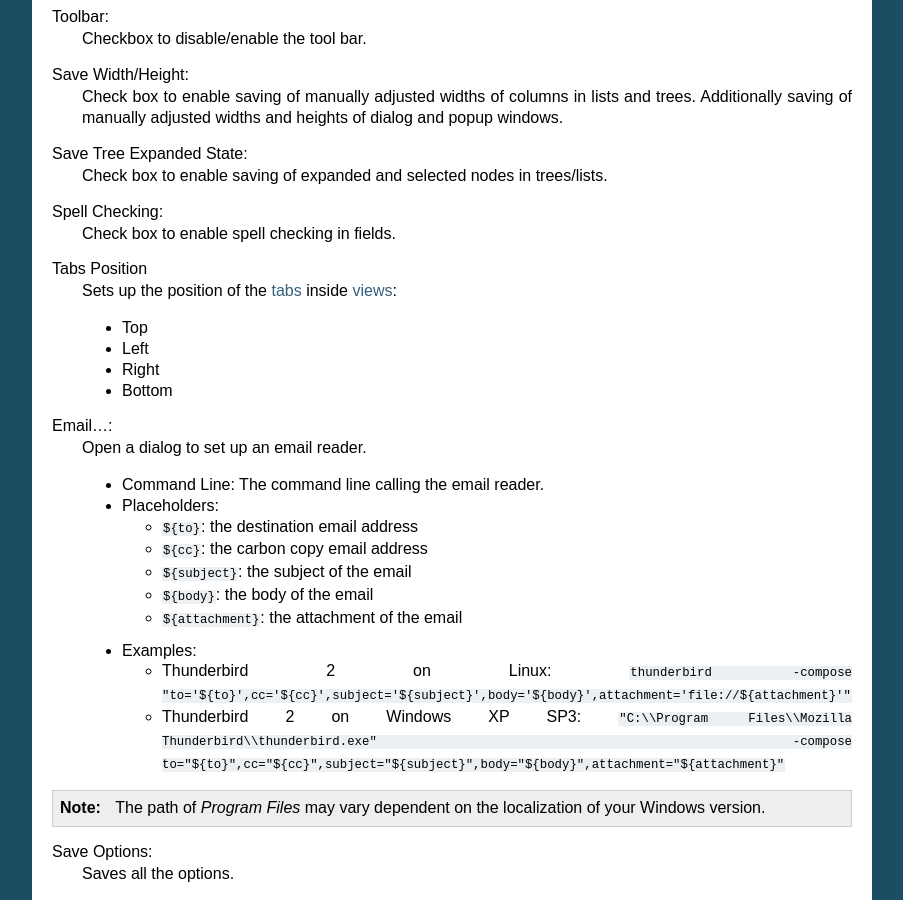
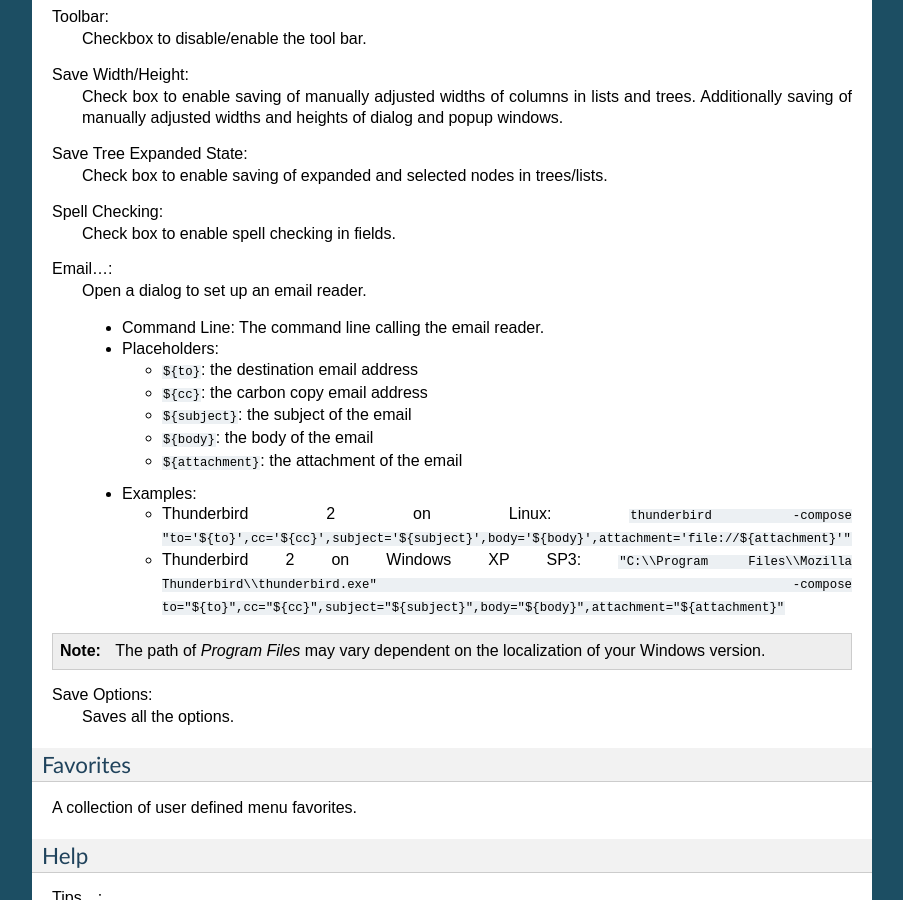
Before and after one commit to tryton/tryton-client, a Sphinx documentation site: the page built from doc/usage.rst, in a window 1280 px wide and 900 px high, scrolled down 6787 px. Shown: the whole window, without its empty margins (198-1101 px from the left). Built offline with Sphinx 7.4.7, drawn with Linux system fonts in a browser that asks for light colours.

Commit message:
Remove Tabs Position documenation
issue1014
(grafted from 97e4356ed90b91ff253ab30887c45a38c2b7f00f)

--HG--
branch : 3.6

```diff
--- a/doc/usage.rst
+++ b/doc/usage.rst
@@ -481,16 +481,6 @@ Save Tree Expanded State:
 Spell Checking:
   Check box to enable spell checking in fields.
 
-.. _Menu-Options-Form-Tabs_Position:
-
-Tabs Position
-  Sets up the position of the :term:`tabs` inside :term:`views`:
-
-  * Top
-  * Left
-  * Right
-  * Bottom
-
 .. _Menu-Options-Email:
 
 Email...:
```
